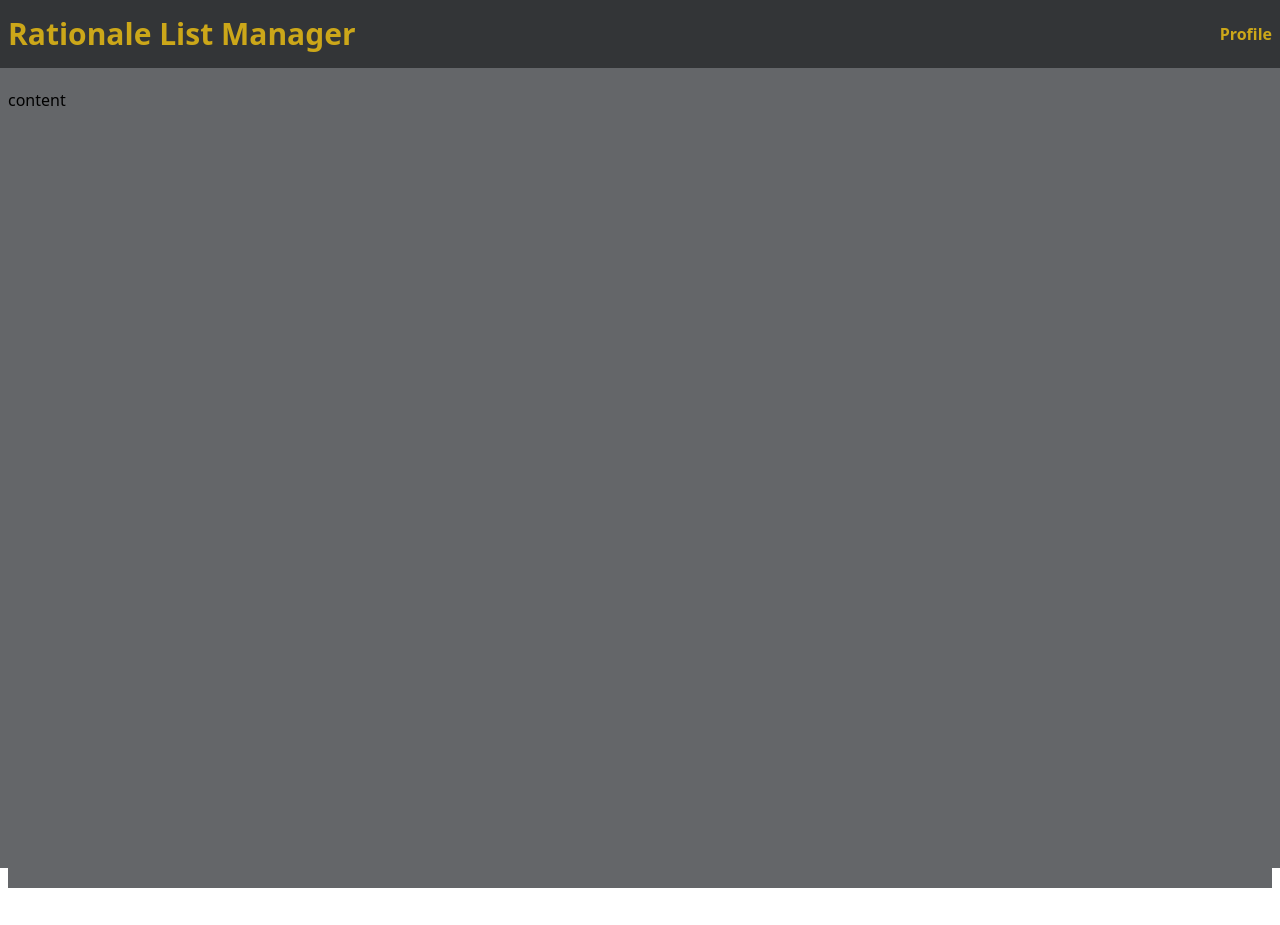
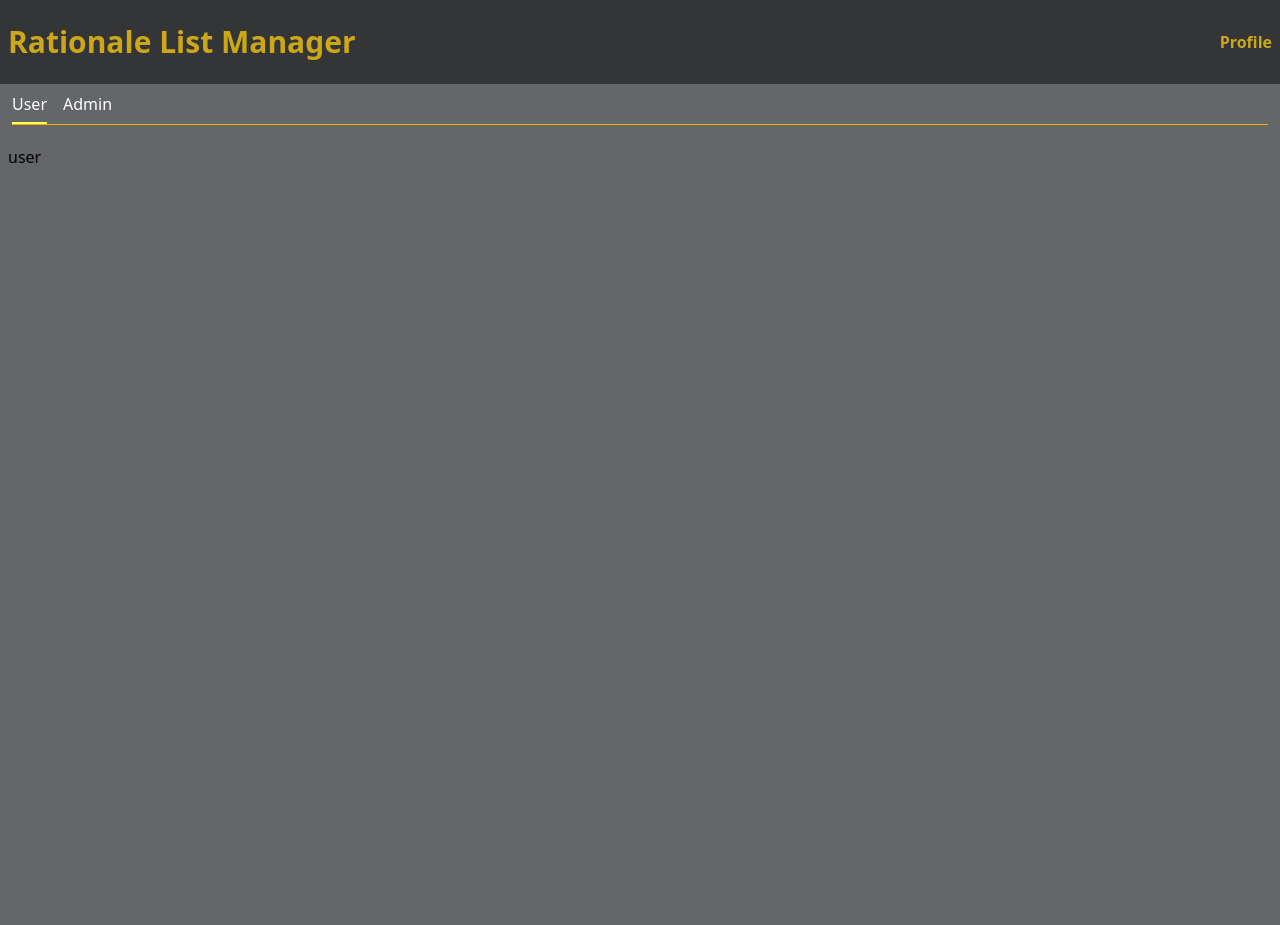
Before and after one commit to muhammedfahad115/cine_buff_frontend, a React (Vite) app: page / in a window 1280 px wide. Before the commit the page ends 888 px from the top, so only its background shows below. Built offline with nearby package versions, Linux system fonts and the light colour scheme.

Commit message:
created tabs for the user and admin also profile

```diff
--- /dev/null
+++ b/src/Components/Admin.jsx
@@ -0,0 +1,11 @@
+import React from 'react'
+
+function Admin() {
+  return (
+    <>
+    <h2>Admin</h2>
+    </>
+  )
+}
+
+export default Admin
--- a/src/Components/Content.jsx
+++ /dev/null
@@ -1,10 +0,0 @@
-
-function Content() {
-  return (
-    <>
-    <div className="bg-[#646669]  h-screen">content</div>
-    </>
-  )
-}
-
-export default Content
--- a/src/Components/Header.jsx
+++ b/src/Components/Header.jsx
@@ -1,21 +1,14 @@
-import React, { useEffect, useState } from 'react'
-import { Link, useLocation } from 'react-router-dom'
-
+import { Link } from 'react-router-dom'
+import './Tabs/Tabs.css'
+import { useContext } from 'react';
+import { myContext } from '../Context/Context';
 function Header() {
-    const [showHome, setShowHome] = useState(false);
-    const location = useLocation();
-    useEffect(() => {
-        if(location.pathname !== '/'){
-            setShowHome(true);
-        }else{
-            setShowHome(false);
-        }
-    },[location])
+    const {activeTab, setActiveTab} = useContext(myContext);
     return (
         <>
-        <div className='  bg-[rgba(51,53,55,255)] px-2 py-4  flex justify-between text-[rgba(204,167,25,255)] items-center w-full '>
+        <div className='  bg-[rgba(51,53,55,255)] px-2 py-6  flex justify-between text-[rgba(204,167,25,255)] items-center w-full '>
             <div ><h1 className='text-3xl font-semibold  '>Rationale List Manager</h1></div>
-            <div><Link to={showHome ? '/' : '/profile'}><h1 className='cursor-pointer font-semibold' title='profile'>{showHome ? 'Home' : 'Profile'}</h1></Link></div>
+            <div><Link to={'/profile'}><h1 className={` tab cursor-pointer font-semibold ${activeTab === 'profile' ? 'active' : ''}`} onClick={() => setActiveTab('profile')} title='profile'>{'Profile'}</h1></Link></div>
         </div>
         </>
     )
--- /dev/null
+++ b/src/Components/Tabs/Tabs.css
@@ -0,0 +1,19 @@
+.tab {
+    position: relative;
+    display: inline-block;
+  }
+
+  .tab::after {
+    content: '';
+    position: absolute;
+    bottom: 0;
+    left: 0;
+    width: 0;
+    height: 2px;
+    background-color: rgb(255, 255, 85)  ;
+    transition: width 0.4s ease;
+  }
+
+  .tab.active::after {
+    width: 100%;
+  }
--- /dev/null
+++ b/src/Components/Tabs/Tabs.jsx
@@ -0,0 +1,46 @@
+import React, { useContext, useEffect, useState } from 'react'
+import { Link, useLocation } from 'react-router-dom';
+import './Tabs.css'
+import { myContext } from '../../Context/Context';
+
+function Tabs() {
+    const location = useLocation();
+    const {activeTab, setActiveTab} = useContext(myContext);
+
+
+    useEffect(() => {
+      if (location.pathname === '/admin') {
+        setActiveTab('admin');
+      } else if (location.pathname === '/') {
+        setActiveTab('user');
+      }
+    }, [location.pathname]);
+    console.log(activeTab)
+  return (
+    <>
+        <div className="w-full px-2 sm:px-3 bg-[#646669]">
+      <div className="flex space-x-4 border-b border-yellow-500 ">
+        <Link to="/">
+        <div
+          className={`tab cursor-pointer text-white py-2 ${activeTab === 'user' ? 'active' : ''}`}
+          onClick={() => setActiveTab('user')}
+        >
+          User
+        </div>
+        </Link>
+        <Link to={"/admin"}>
+        <div
+          className={`tab cursor-pointer text-white py-2 ${activeTab === 'admin' ? 'active' : ''}`}
+          onClick={() => setActiveTab('admin')}
+        >
+          Admin
+        </div>
+        </Link>
+      </div>
+
+    </div>
+    </>
+  )
+}
+
+export default Tabs
--- /dev/null
+++ b/src/Components/User.jsx
@@ -0,0 +1,11 @@
+import React from 'react'
+
+function User() {
+  return (
+    <>
+      <h2>user</h2>
+    </>
+  )
+}
+
+export default User
--- /dev/null
+++ b/src/Context/Context.jsx
@@ -0,0 +1,18 @@
+import { createContext, useState } from "react";
+
+const myContext = createContext();
+
+function Context({ children }) {
+    const [activeTab, setActiveTab] = useState('');
+
+    return (
+        <>
+            <myContext.Provider value={{ activeTab, setActiveTab }}>
+                {children}
+            </myContext.Provider>
+        </>
+    )
+}
+
+export { myContext }
+export default Context
--- a/src/Pages/Home.jsx
+++ b/src/Pages/Home.jsx
@@ -1,12 +1,13 @@
 import React from 'react'
 import Header from '../Components/Header'
-import Content from '../Components/Content'
 import { Outlet } from 'react-router-dom'
+import Tabs from '../Components/Tabs/Tabs'
 
 function Home() {
   return (
     <>
         <Header />
+        <Tabs />
         <div className="bg-[#646669] px-2 py-5 h-screen"><Outlet/></div>
     </>
   )
--- a/src/Routers/UserRoutes.jsx
+++ b/src/Routers/UserRoutes.jsx
@@ -2,20 +2,25 @@ import { Route, Routes } from 'react-router-dom'
 import Login from '../Components/Login'
 import Signup from '../Components/Signup'
 import Home from '../Pages/Home'
-import Content from '../Components/Content'
 import Profile from '../Components/Profile'
+import User from '../Components/User'
+import Admin from '../Components/Admin'
+import Context from '../Context/Context'
 
 function UserRoutes() {
   return (
     <>
-    <Routes>
-        <Route path='/login' element={<Login/>}></Route>
-        <Route path='/signup' element={<Signup/>}></Route>
-        <Route path='/' element={<Home/>}>
-            <Route path='/' element={<Content/>}></Route>
-            <Route path='profile' element={<Profile/>}></Route>
-        </Route>
-    </Routes>
+      <Context>
+        <Routes>
+          <Route path='/login' element={<Login />}></Route>
+          <Route path='/signup' element={<Signup />}></Route>
+          <Route path='/' element={<Home />}>
+            <Route path='/' element={<User />}></Route>
+            <Route path='admin' element={<Admin />}></Route>
+            <Route path='profile' element={<Profile />}></Route>
+          </Route>
+        </Routes>
+      </Context>
     </>
   )
 }
```
